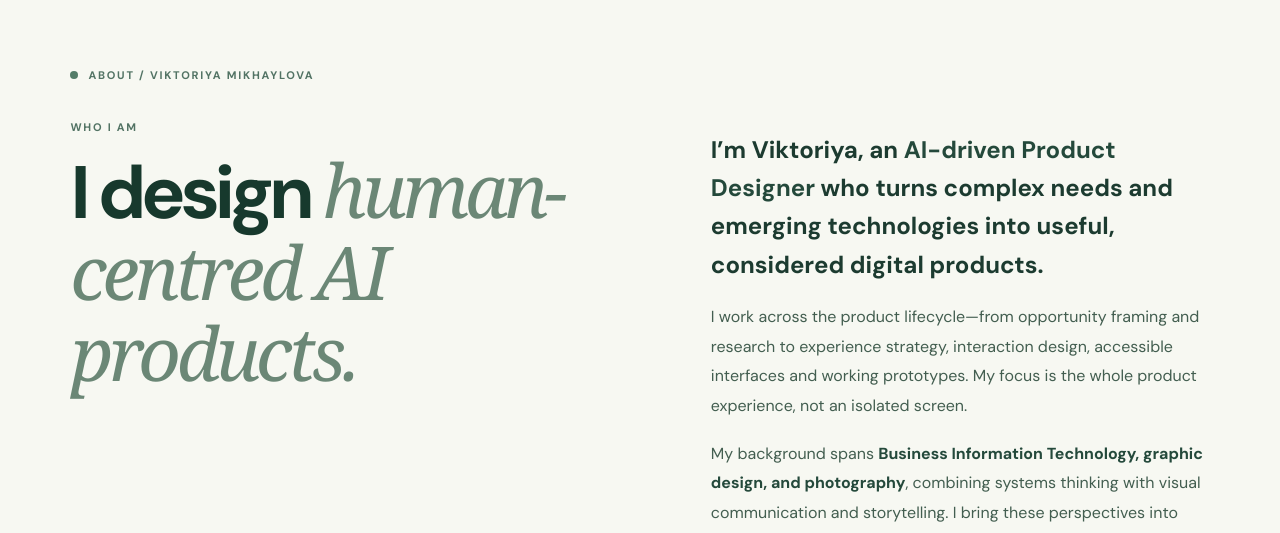
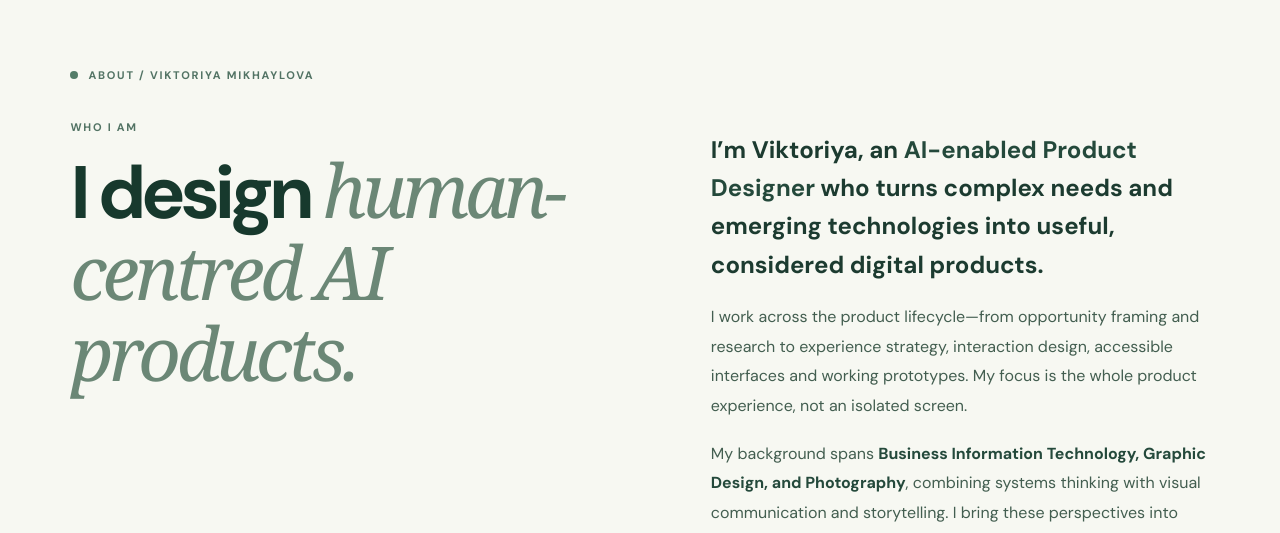
Before and after one commit to viktoriyamik/vik-portfolio, a React (Vite) app: page / in a window 1280 px wide. Shown: the part 2720-3253 px from the top of the page. Built offline with nearby package versions, Linux system fonts and the light colour scheme.

Commit message:
Align About positioning and capitalization with AI-enabled design focus

```diff
--- a/src/WhoIAmSection.tsx
+++ b/src/WhoIAmSection.tsx
@@ -42,9 +42,9 @@ export default function WhoIAmSection() {
             <h2 id="vm-about-title">I design <em>human-centred AI products.</em></h2>
           </div>
           <div className="vm-about-intro">
-            <p className="vm-about-lead">I’m Viktoriya, an <strong>AI-driven Product Designer</strong> who turns complex needs and emerging technologies into useful, considered digital products.</p>
+            <p className="vm-about-lead">I’m Viktoriya, an <strong>AI-enabled Product Designer</strong> who turns complex needs and emerging technologies into useful, considered digital products.</p>
             <p>I work across the product lifecycle—from opportunity framing and research to experience strategy, interaction design, accessible interfaces and working prototypes. My focus is the whole product experience, not an isolated screen.</p>
-            <p>My background spans <strong>Business Information Technology, graphic design, and photography</strong>, combining systems thinking with visual communication and storytelling. I bring these perspectives into product design to make complex digital experiences feel intuitive, accessible, and human-centered.</p>
+            <p>My background spans <strong>Business Information Technology, Graphic Design, and Photography</strong>, combining systems thinking with visual communication and storytelling. I bring these perspectives into product design to make complex digital experiences feel intuitive, accessible, and human-centered.</p>
           </div>
         </div>
       </header>
```
